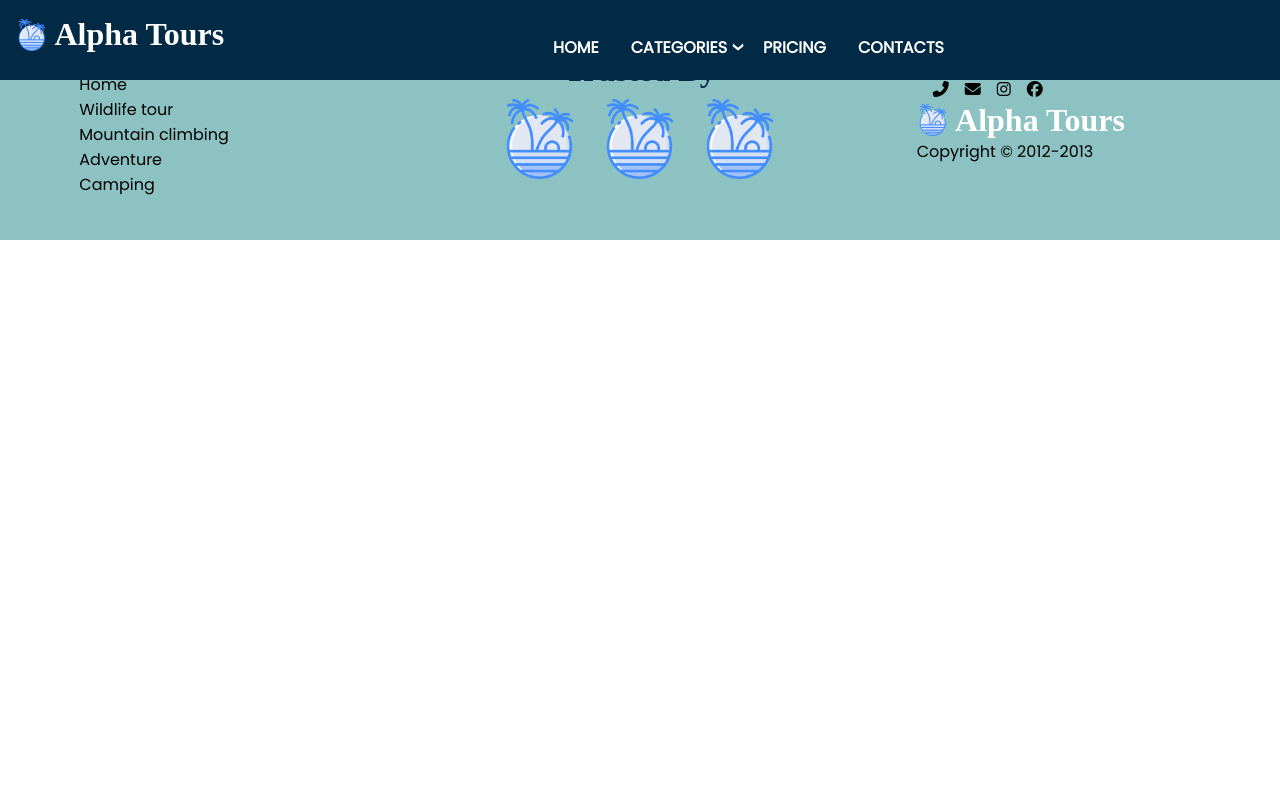
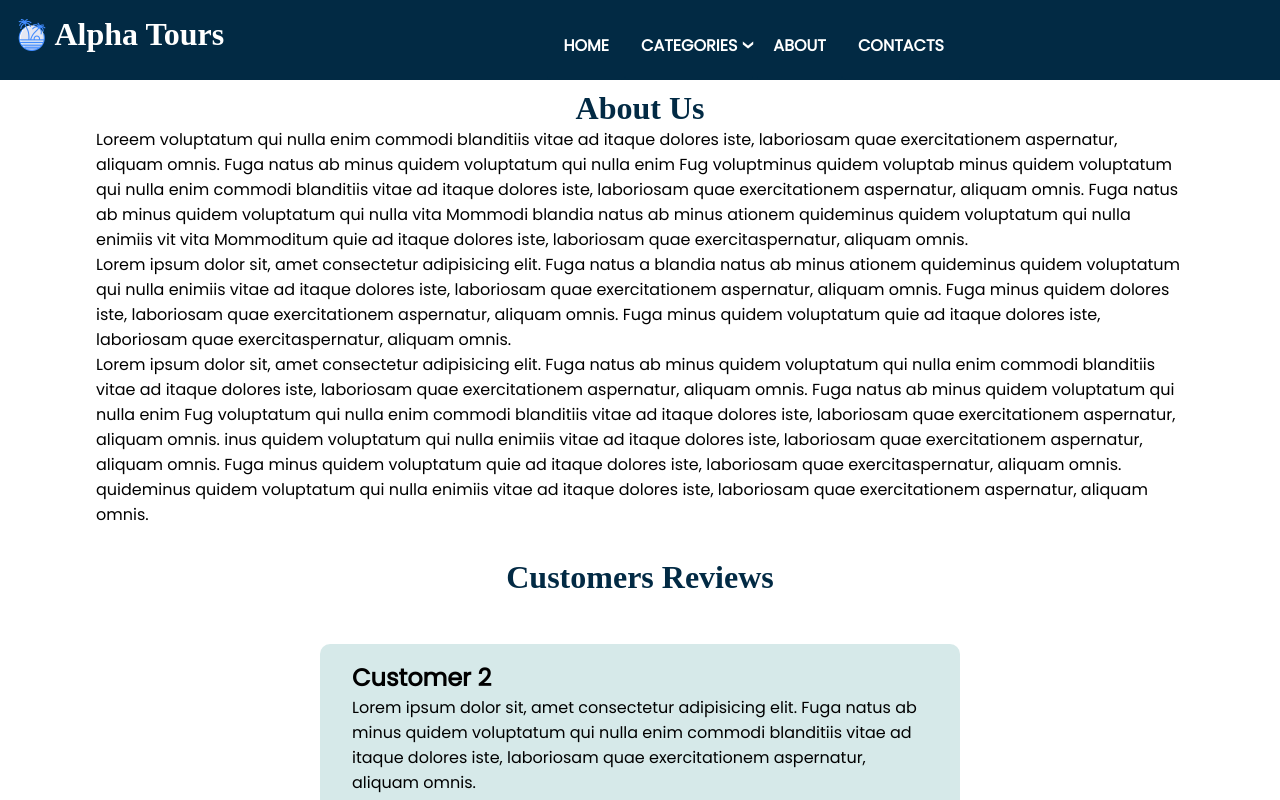
Before and after one commit to muirurii/alphatours, a React (Create React App) app: page /about in a window 1280 px wide. Shown: the top 800 px of the page. Built offline with nearby package versions, Linux system fonts and the light colour scheme; a web font is replaced by a local one.

Commit message:
added about and edited hero

```diff
--- a/src/App.js
+++ b/src/App.js
@@ -4,6 +4,7 @@ import Footer from './components/Layout/Footer'
 import HomePage from './components/Pages/HomePage/HomePage';
 import Destinations from './components/Pages/Destinations/Destinations';
 import DestinationDetails from './components/Pages/Destinations/DestinationDetails';
+import About from  './components/Pages/About/About';
 import ContactsPage from './components/Pages/Contacts/Contacts';
 import Booking from './components/Pages/Booking/Booking';
 import places from './utilities/places.js';
@@ -17,6 +18,7 @@ const App = ()=> {
         <Route path='/' element={<HomePage places={places}/>} />
         <Route path='/destinations/:category' element={<Destinations places={places}/>} />
         <Route path='/destination/:id' element={<DestinationDetails places={places}/>} />
+        <Route path='/about' element={<About />} />
         <Route path='/contacts' element={<ContactsPage />} />
         <Route path='/booking/:id' element={<Booking places={places}/>} />
       </Routes>
--- a/src/components/Layout/Header.jsx
+++ b/src/components/Layout/Header.jsx
@@ -16,7 +16,7 @@ const Header = ()=>{
                                 <li><Link to="/destinations/camping">Camping</Link></li>
                             </ul>
                         </li>
-                        <li><Link to="booking">PRICING</Link></li>
+                        <li><Link to="about">ABOUT</Link></li>
                         <li><Link to="contacts">CONTACTS</Link></li>
                     </ul>
                 </nav>
--- /dev/null
+++ b/src/components/Pages/About/About.jsx
@@ -0,0 +1,45 @@
+import Testimonials from './Testimonials';
+
+const About = ()=>{
+    return(
+       <>
+        <div className ="about">
+            <h1>About Us</h1>
+            <div>
+                <p>
+                    Loreem voluptatum qui nulla enim commodi blanditiis vitae ad itaque dolores iste, laboriosam quae exercitationem aspernatur, aliquam omnis.
+                    Fuga natus ab minus quidem voluptatum qui nulla enim
+                    Fug voluptminus quidem voluptab minus quidem voluptatum qui nulla enim commodi blanditiis vitae ad itaque dolores iste, laboriosam quae exercitationem aspernatur, aliquam omnis.
+                    Fuga natus ab minus quidem voluptatum qui nulla  vita
+                    Mommodi blandia natus ab minus ationem
+                    quideminus quidem voluptatum qui nulla enimiis vit
+                     vita
+                    Mommoditum quie ad itaque dolores iste, laboriosam quae exercitaspernatur, aliquam omnis.
+
+                </p>
+                <p>
+                    Lorem ipsum dolor sit, amet consectetur adipisicing elit.
+                    Fuga natus a blandia natus ab minus ationem
+                    quideminus quidem voluptatum qui nulla enimiis vitae ad itaque dolores iste, laboriosam quae exercitationem aspernatur, aliquam omnis.
+                    Fuga minus quidem dolores iste, laboriosam quae exercitationem aspernatur, aliquam omnis.
+                    Fuga minus quidem voluptatum quie ad itaque dolores iste, laboriosam quae exercitaspernatur, aliquam omnis.
+
+                </p>
+                <p>
+                    Lorem ipsum dolor sit, amet consectetur adipisicing elit.
+                    Fuga natus ab minus quidem voluptatum qui nulla enim commodi blanditiis vitae ad itaque dolores iste, laboriosam quae exercitationem aspernatur, aliquam omnis.
+                    Fuga natus ab minus quidem voluptatum qui nulla enim
+                    Fug voluptatum qui nulla enim commodi blanditiis vitae ad itaque dolores iste, laboriosam quae exercitationem aspernatur, aliquam omnis.
+                    inus quidem voluptatum qui nulla enimiis vitae ad itaque dolores iste, laboriosam quae exercitationem aspernatur, aliquam omnis.
+                    Fuga minus quidem voluptatum quie ad itaque dolores iste, laboriosam quae exercitaspernatur, aliquam omnis.
+                    quideminus quidem voluptatum qui nulla enimiis vitae ad itaque dolores iste, laboriosam quae exercitationem aspernatur, aliquam omnis.
+
+                </p>
+            </div>
+        </div>
+        <Testimonials />
+       </>
+    )
+}
+
+export default About;
--- a/src/components/Pages/Contacts/Contacts.jsx
+++ b/src/components/Pages/Contacts/Contacts.jsx
@@ -1,12 +1,10 @@
 import ContactsInfo from "./ContactInfo";
-import Testimonials from "./Testimonials";
 
 const ContactsPage = ()=>{
     return(
         <div className="contacts">
             <h1>Reach out to us</h1>
             <ContactsInfo />
-            <Testimonials />
         </div>
     );
 }
--- a/src/components/Pages/Destinations/Destinations.jsx
+++ b/src/components/Pages/Destinations/Destinations.jsx
@@ -1,23 +1,27 @@
 import Destination from "./Destination";
 import { useParams } from "react-router";
+import {useState} from 'react'
 
 const Destinations = ({places})=>{
   window.scrollTo(0,0);
 
-  let placesArr;
+  const[search,setSearch] = useState('');
+  const handleSearch = (e)=>{
+    setSearch(e.target.value)
+  }
+  const {category} = useParams();
 
-  const {category} = useParams();
-  category !== 'all' ? placesArr = places.filter(place=>place.category.includes(category)) :
-   placesArr = places
+ let placesArr = category !== 'all' ?  places.filter(place=>place.category.includes(category)) :
+     places;
+   placesArr = placesArr.filter(place=>place.name.toLowerCase().trim().includes(search.toLowerCase().trim()) || place.country.toLowerCase().includes(search.toLowerCase().trim()))
     return(
       <div className="destinations">
           <div className="search-bar">
               <form>
-                  <input type="text" placeholder="search destinations"/>
-                  <button type="submit">search</button>
+                  <input type="text" placeholder="search destinations" value = {search} onChange = {handleSearch}/>
               </form>
           </div>
-        {placesArr.map(place=><Destination place={place} key={place.id}/>)}
+        {placesArr.length ? placesArr.map(place=><Destination place={place} key={place.id}/>) : 'no des'}
       </div>
     )
 }
--- a/src/components/Pages/HomePage/Hero.jsx
+++ b/src/components/Pages/HomePage/Hero.jsx
@@ -13,11 +13,11 @@ const Hero = ({toDestinations})=>{
                   <Link to="/"><i className="fas fa-phone"></i></Link>
             </div>
             <div className="highlight">
-              <h3>
+              <h1>
                   EVERY DAY IS A CHANCE FOR YOU TO
                   TRAVEL AND EXPROLE THE
                   WORLD'S BEAUTY.
-              </h3>
+              </h1>
               <p>
                   Alpha tours provides you with the best packages to satisfy your travel needs
                   and make awesome memories.
--- a/src/components/Pages/HomePage/Popular.jsx
+++ b/src/components/Pages/HomePage/Popular.jsx
@@ -6,16 +6,8 @@ import 'swiper/css/navigation';
 import 'swiper/css/pagination';
 
 import PopularCard from './PopularCard';
-import { useState,useEffect } from 'react';
-
 
 const Popular = ({places})=>{
-  const[slides,setSlides] = useState(1);
-
-  useEffect(()=>{
-    const width = window.innerWidth;
-      setSlides(width > 1000 ? 3 : width > 650 ? 2 : 1.5 );
-  },[]);
 
   return(
       <div id="popular-section">
@@ -24,7 +16,7 @@ const Popular = ({places})=>{
             // install Swiper modules
             modules={[Navigation, Pagination,Autoplay, A11y,EffectFade]}
             spaceBetween={0}
-            slidesPerView={slides}
+            slidesPerView={1.5}
             navigation
             autoplay={{delay:3000}}
             centeredSlides = {true}
--- a/src/index.css
+++ b/src/index.css
@@ -92,7 +92,8 @@ header {
     padding: 1.2em 1em;
     font-weight: bold;
     color: #fff;
-    border-bottom: 1px solid #022a44;
+    border-bottom: 3px solid #022a44;
+    border-radius:4px;
 }
 
 .main-nav .list>li:hover {
@@ -104,7 +105,7 @@ header {
 /* footer */
 
 footer {
-    min-height: 30vh;
+    min-height: 50vh;
     background-color: #8dc2c2;
     display: grid;
     grid-template-columns: repeat(3, 1fr);
@@ -212,8 +213,8 @@ footer li:hover {
     padding-top: 80px;
 }
 
-.highlight h3 {
-    font-size: 2rem;
+.highlight h1 {
+    font:bold 2rem;
     color: #022a44;
     max-width: 500px;
 }
@@ -221,7 +222,7 @@ footer li:hover {
 .hero-text {
     position: relative;
     background-color: #8dc2c25b;
-    backdrop-filter: blur(2px);
+    backdrop-filter: blur(1px);
     min-height: calc(100vh - 80px);
     padding: 0 2em;
     display: flex;
@@ -415,12 +416,14 @@ footer li:hover {
 .buttons {
     margin-top: 2em;
 }
-
+.buttons button{
+    padding:.8em 3em;
+}
 .buttons button:last-child {
     background-color: #fff;
     color: #000;
     border: #022a44 solid 1px;
-    transform: translateX(10px);
+    transform: translateX(30px);
 }
 
 .swiper-horizontal>.swiper-pagination-bullets .swiper-pagination-bullet,
@@ -585,8 +588,43 @@ select-pure {
 .booking button:hover {
     opacity: .95;
 }
+/* About */
+.about{
+    padding:90px 6em 4em 6em;
 
+}
+.about h1{
+    text-align:center;
+}
+.testimonials{
+    background-color:#fff;
+}
+.testimonials>div{
+    position: relative;
+    height: 500px;
+    width: 50%;
+    margin: 0 auto;
+    overflow: hidden;
+}
 
+.testimonial {
+    position: absolute;
+    top: 3rem;
+    left: 0;
+    min-height: calc(300px - 3rem);
+    padding: 1em 2em;
+    background-color: #fff;
+    transform: scale(0) translate(50%,50%);
+    transition: 1s linear;
+    border-radius:10px;
+}
+
+.testimonial.active {
+    transform: scale(1);
+    z-index: 2;
+    background-color: #8dc2c25b;
+    transform-origin:top;
+}
 /* contacts */
 
 .contacts {
@@ -594,7 +632,7 @@ select-pure {
     background-color: #8dc2c25b;
 }
 
-.contacts h1 {
+.contacts h1,.testimonials h1 {
     text-align: center;
 }
 
@@ -607,12 +645,16 @@ select-pure {
 .contacts-info form {
     padding: 2em;
 }
-
+.contacts-info label{
+    font-weight:bold;
+}
 .contacts-info>div {
     display: flex;
     justify-content: center;
 }
-
+.contacts-info li:hover{
+    text-decoration:underline;
+}
 .contacts input,
 .contacts textarea {
     width: 50%;
@@ -629,29 +671,3 @@ select-pure {
     background-color: #022a44;
     color: #fff;
 }
-.testimonials{
-    background-color:#fff;
-}
-.testimonials>div{
-    position: relative;
-    height: 500px;
-    max-width: 320px;
-    margin: 0 auto;
-    overflow: hidden;
-}
-
-.testimonial {
-    position: absolute;
-    top: 3rem;
-    left: 0;
-    height: calc(500px - 3rem);
-    background-color: #fff;
-    transform: translateX(-100%);
-    transition: 1s linear;
-}
-
-.testimonial.active {
-    transform: translateX(0%);
-    z-index: 2;
-    background-color: #8dc2c293;
-}
```
Also changed, not shown: src/components/Pages/Contacts/ContactInfo.jsx (+7 -7 lines), src/components/Pages/About/Testimonials.jsx (renamed from src/components/Pages/Contacts/Testimonials.jsx).
